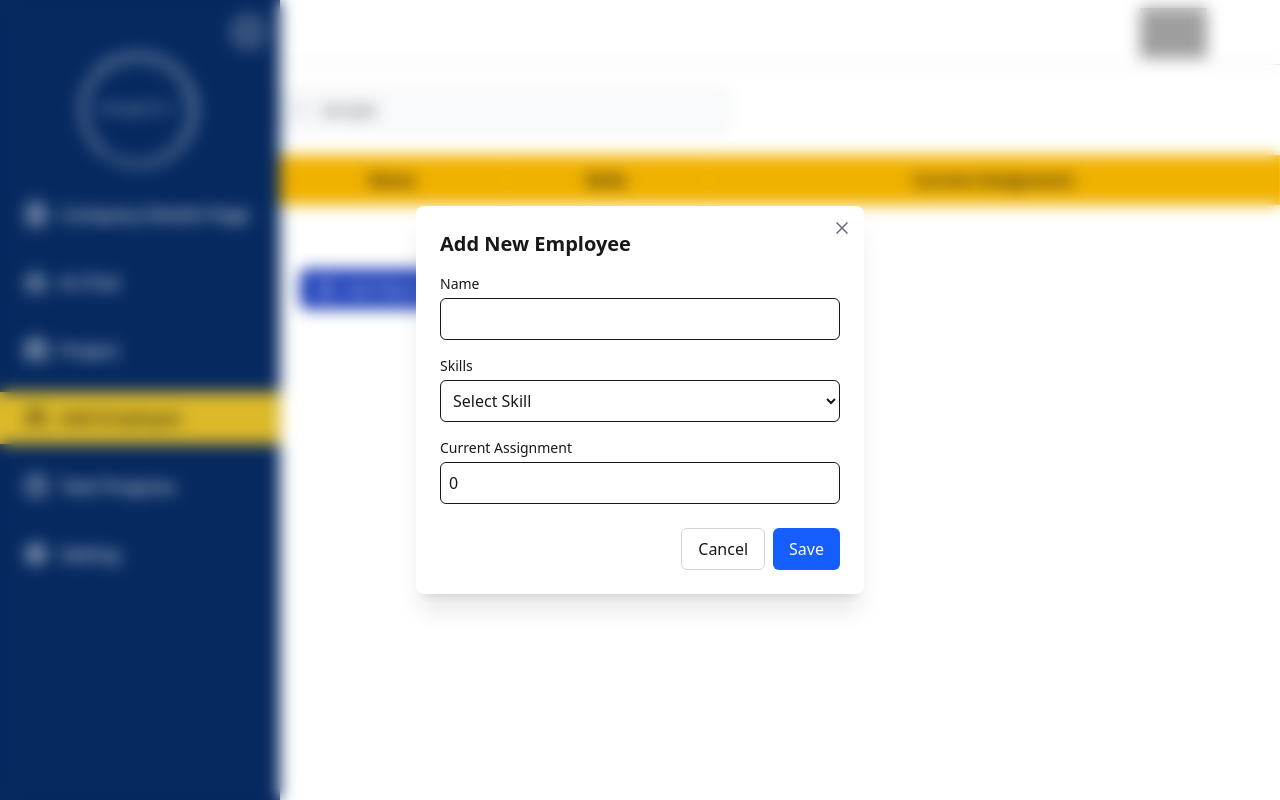
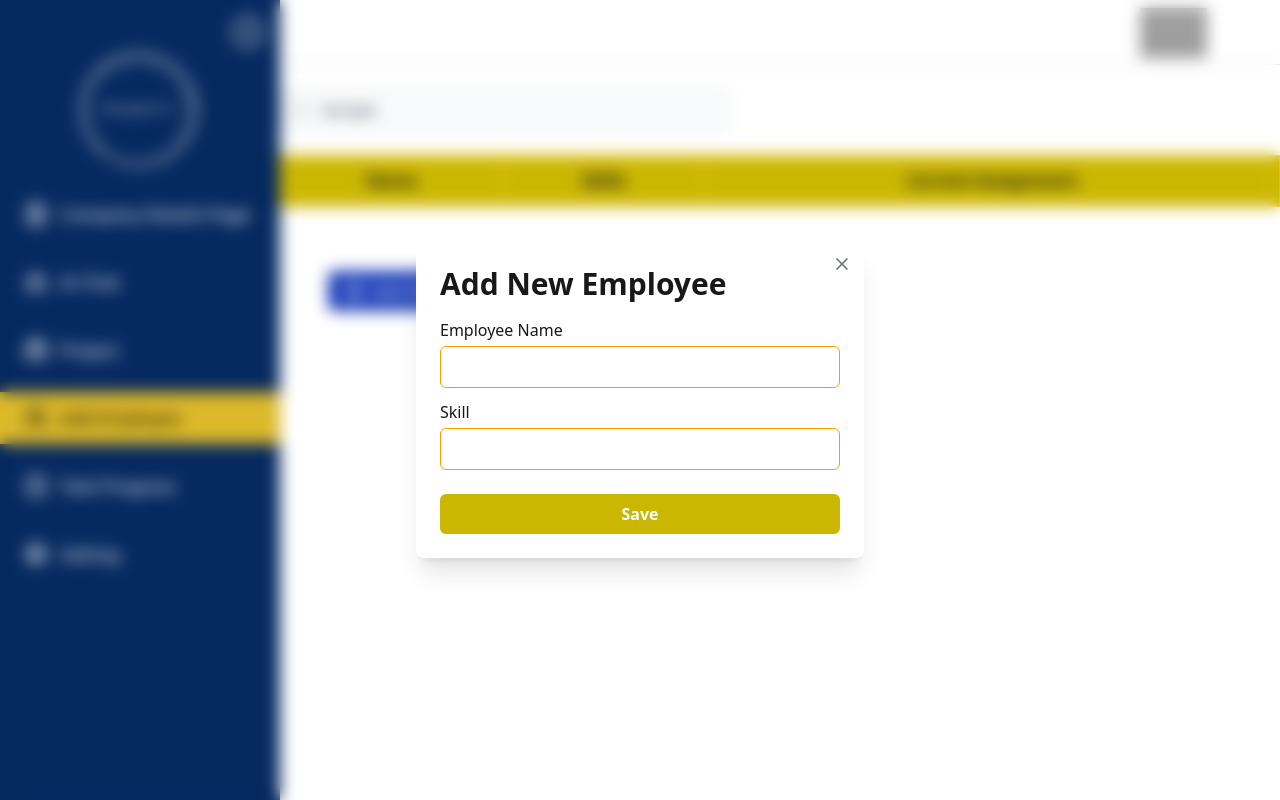
Before and after one commit to MohammedRasif/Sloukile, a React (Vite) app: page /dashboard/addEmploye in a window 1280 px wide. Both pictures are taken after typing "Sample" into the empty fields and a click on the button "Add New Employee". Built offline with nearby package versions, Linux system fonts and the light colour scheme; grey boxes are pictures that could not be loaded.

Commit message:
add employ section create

```diff
--- a/src/component/DashboardPages/AddEmploye.jsx
+++ b/src/component/DashboardPages/AddEmploye.jsx
@@ -71,10 +71,10 @@ const AddEmploye = () => {
                     </div>
                 </div>
 
-        <div className="max-h-[70vh] overflow-y-auto">
+                <div className="max-h-[70vh] overflow-y-auto text-[17px]">
                     <table className="w-full border-collapse">
                         <thead>
-              <tr className="bg-yellow-500">
+                            <tr className="bg-[#CBB702] ">
                                 <th className="border border-yellow-400 p-3 ">Name</th>
                                 <th className="border border-yellow-400 p-3 ">Skills</th>
                                 <th className="border border-yellow-400 p-3 ">Current Assignment</th>
@@ -103,63 +103,42 @@ const AddEmploye = () => {
                     <div className="relative z-10 bg-white rounded-lg shadow-xl p-6 w-full max-w-md">
                         <button
                             onClick={() => setShowModal(false)}
-              className="absolute top-3 right-3 text-gray-500 hover:text-gray-700"
+                            className="absolute cursor-pointer top-3 right-3 text-gray-500 hover:text-gray-700"
                         >
                             <X size={20} />
                         </button>
 
-            <h2 className="text-xl font-semibold mb-4 text-left">Add New Employee</h2>
+                        <h2 className="text-3xl  cursor-pointer font-semibold mb-4 text-left ">Add New Employee</h2>
 
                         <div className="space-y-4">
+                            <div className=" items-center space-y-3">
                             <div>
-                <label className="block text-sm font-medium mb-1 text-left">Name</label>
+                                <label className="block text-md font-medium mb-1 text-left">Employee Name</label>
                                 <input
                                     type="text"
                                     name="name"
                                     value={newEmployee.name}
                                     onChange={handleInputChange}
-                  className="w-full p-2 border rounded-md"
+                                    className="w-full py-2  px-16 border border-amber-500 rounded-md"
                                 />
                             </div>
-
                             <div>
-                <label className="block text-sm font-medium mb-1 text-left">Skills</label>
-                <select
-                  name="skills"
-                  value={newEmployee.skills}
+                                <label className="block text-md font-medium mb-1 text-left">Skill</label>
+                                <input
+                                    type="text"
+                                    name="name"
+                                    value={newEmployee.name}
                                     onChange={handleInputChange}
-                  className="w-full p-2 border rounded-md"
-                >
-                  <option value="">Select Skill</option>
-                  <option value="UI/UX">UI/UX</option>
-                  <option value="Frontend">Frontend</option>
-                  <option value="Backend">Backend</option>
-                  <option value="Flutter">Flutter</option>
-                  <option value="AI">AI</option>
-                </select>
+                                    className="w-full py-2 px-16 border border-amber-500 rounded-md"
+                                />
+                            </div>
                             </div>
 
-              <div>
-                <label className="block text-sm font-medium mb-1 text-left">Current Assignment</label>
-                <input
-                  type="number"
-                  name="currentAssignment"
-                  value={newEmployee.currentAssignment}
-                  onChange={handleInputChange}
-                  className="w-full p-2 border rounded-md"
-                />
-              </div>
+                            <div className=" mt-6">
 
-              <div className="flex justify-end gap-2 mt-6">
-                <button
-                  onClick={() => setShowModal(false)}
-                  className="px-4 py-2 border border-gray-300 rounded-md hover:bg-gray-50"
-                >
-                  Cancel
-                </button>
                                 <button
                                     onClick={handleAddEmployee}
-                  className="bg-blue-600 text-white px-4 py-2 rounded-md hover:bg-blue-700"
+                                    className="bg-[#CBB702] font-bold text-white px-4 py-2 w-full rounded-md cursor-pointer hover:bg-yellow-500"
                                 >
                                     Save
                                 </button>
@@ -171,7 +150,7 @@ const AddEmploye = () => {
 
             <button
                 onClick={() => setShowModal(true)}
-        className="mt-10 ml-5 flex items-center gap-2 bg-blue-800 text-white px-4 py-2 rounded-md hover:bg-blue-900"
+                className="mt-10 ml-12 cursor-pointer flex items-center gap-2 bg-blue-800 text-white px-4 py-2 rounded-md hover:bg-blue-900"
             >
                 <PlusCircle size={20} />
                 Add New Employee
```
Lines whose indentation alone changed are shown as unchanged.
